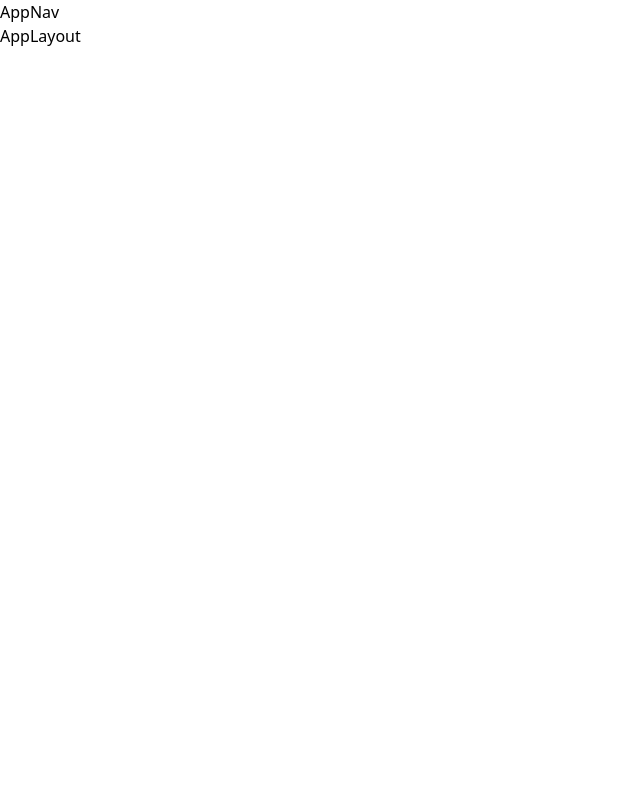
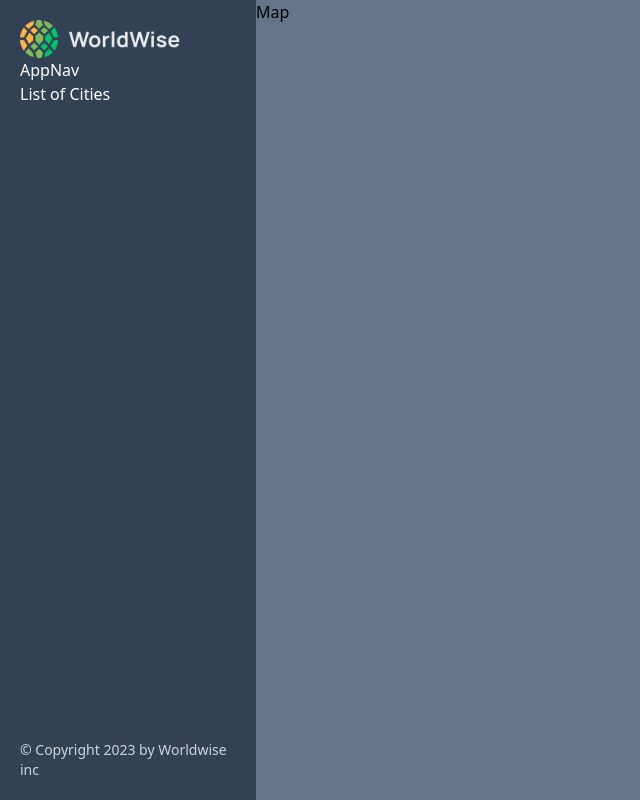
Before and after one commit to b1621/worldwise-SPA, a React (Vite) app: page /app in a window 1280 px wide. Shown: the whole page, without its empty margins (0-640 px from the left). Built offline with nearby package versions, Linux system fonts and the light colour scheme.

Commit message:
building the app layout

```diff
--- /dev/null
+++ b/src/components/Map.jsx
@@ -0,0 +1,5 @@
+const Map = () => {
+  return <div className=" bg-slate-500 w-full">Map</div>;
+};
+
+export default Map;
--- /dev/null
+++ b/src/components/Sidebar.jsx
@@ -0,0 +1,25 @@
+import Logo from "./Logo";
+import AppNav from "../components/AppNav";
+
+const Sidebar = () => {
+  return (
+    <div className="w-80  h-screen bg-slate-700  text-white">
+      <div className="flex flex-col justify-between h-full p-5">
+        <div>
+          <Logo />
+          <AppNav />
+          <p>List of Cities</p>
+        </div>
+        <div>
+          <footer>
+            <p className=" text-sm text-slate-300">
+              &copy; Copyright {new Date().getFullYear()} by Worldwise inc
+            </p>
+          </footer>
+        </div>
+      </div>
+    </div>
+  );
+};
+
+export default Sidebar;
--- a/src/pages/AppLayout.jsx
+++ b/src/pages/AppLayout.jsx
@@ -1,10 +1,11 @@
-import AppNav from "../components/AppNav";
+import Map from "../components/Map";
+import Sidebar from "../components/Sidebar";
 
 const AppLayout = () => {
   return (
-    <div>
-      <AppNav />
-      AppLayout
+    <div className="flex">
+      <Sidebar />
+      <Map />
     </div>
   );
 };
```
